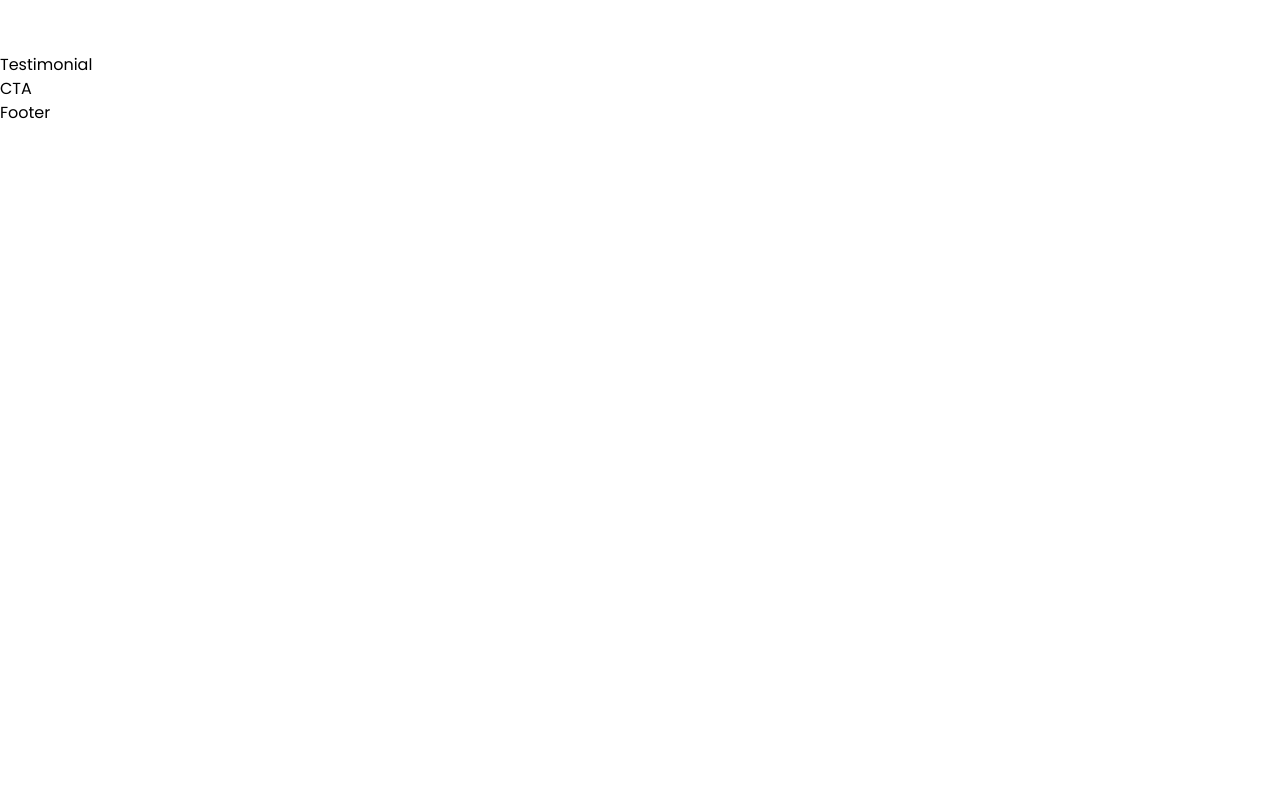
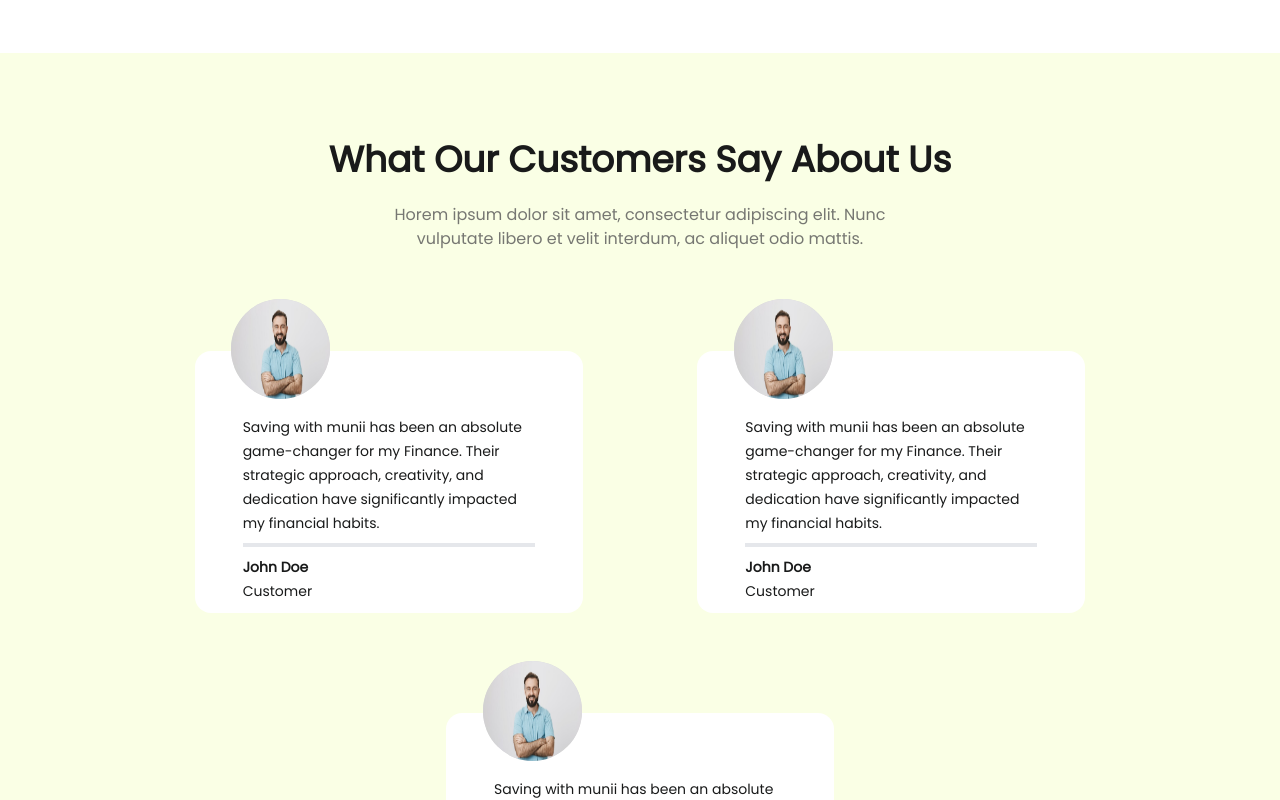
Before and after one commit to Wealthyli/munii-web, a Next.js app: page / in a window 1280 px wide. Shown: the part 3420-4220 px from the top of the page. Before the commit the page ends 3545 px from the top, so only its background shows below. Built offline with nearby package versions, Linux system fonts and the light colour scheme.

Commit message:
added testimonial

```diff
--- a/app/page.tsx
+++ b/app/page.tsx
@@ -8,7 +8,6 @@ export default function Home() {
       <main className="">
         <Hero />
         <MainBody />
-        <CTA />
       </main>
       <Footer />
     </>
--- a/components/CTA.tsx
+++ b/components/CTA.tsx
@@ -3,7 +3,9 @@ import React from 'react'
 function CTA() {
 
   return (
-    <div>CTA</div>
+    <div>
+      CTA
+    </div>
   )
 }
 
--- a/components/Testimonial.tsx
+++ b/components/Testimonial.tsx
@@ -1,9 +1,67 @@
-import React from 'react'
+import React from "react";
+import { TestimonialCardProp } from "@/types";
+import Image from "next/image";
+import { doe } from "@/public/images";
+import CTA from './CTA'
 
 function Testimonial() {
+  const Card = ({ image, text, name }: TestimonialCardProp) => {
+    return (
+      <div className="">
+        <div className="relative left-[36.81px] top-[3rem] flex items-end justify-center overflow-hidden w-[99px] h-[100px] rounded-[50%] bg-[#D9D9D9]">
+          <Image
+            alt="customer image"
+            src={image}
+            className=" w-[99px] h-[100px]"
+          />
+        </div>
+
+        <div className="bg-white rounded-2xl py-16 px-12 w-[388px] h-[262px] flex flex-col gap-2">
+          <h2 className="text-[14px] leading-[24px] text-text max-w-[349px]">
+            {text}
+          </h2>
+          <div className="border-2 w-[100%] h-[2px]" />
+          <div className="flex flex-col ">
+            <h2 className="font-semibold text-[14px] leading-6 text-text">
+              {name}
+            </h2>
+            <h2 className=" text-[14px] leading-6 text-text">Customer</h2>
+          </div>
+        </div>
+      </div>
+    );
+  };
   return (
-    <div>Testimonial</div>
-  )
+    <div className="px-4 md:px-[5rem] bg-[#CAFF011A] h-full w-ful pt-20 pb-48">
+      <div className="flex flex-col gap-4 items-center justify-center">
+        <h1 className="text-[36px] font-semibold leading-[54px] text-text max-w-[678px]">
+          What Our Customers Say About Us
+        </h1>
+        <p className="text-s-text leading-[24px] text-[16px] text-center max-w-[549px]">
+          Horem ipsum dolor sit amet, consectetur adipiscing elit. Nunc
+          vulputate libero et velit interdum, ac aliquet odio mattis.
+        </p>
+      </div>
+      <div className="flex flex-row flex-wrap justify-evenly">
+        <Card
+          image={doe}
+          name="John Doe"
+          text="Saving with munii has been an absolute game-changer for my Finance. Their strategic approach, creativity, and dedication have significantly impacted my financial habits."
+        />
+        <Card
+          image={doe}
+          name="John Doe"
+          text="Saving with munii has been an absolute game-changer for my Finance. Their strategic approach, creativity, and dedication have significantly impacted my financial habits."
+        />
+        <Card
+          image={doe}
+          name="John Doe"
+          text="Saving with munii has been an absolute game-changer for my Finance. Their strategic approach, creativity, and dedication have significantly impacted my financial habits."
+        />
+      </div>
+      <CTA />
+    </div>
+  );
 }
 
-export default Testimonial
+export default Testimonial;
--- a/public/images/index.ts
+++ b/public/images/index.ts
@@ -15,6 +15,7 @@ import cardIcon from './card-icon.png'
 import Analysis from './Analysis.png'
 import track from './Track-pic.png'
 import budg from './Analysis_.png'
+import doe from './doe.png'
 
 export {
   account,
@@ -33,5 +34,6 @@ export {
   cardIcon,
   Analysis,
   track,
-  budg
+  budg,
+  doe
 }
--- a/types/index.ts
+++ b/types/index.ts
@@ -4,3 +4,9 @@ export interface CardProp {
   title: string
   text: string
 }
+
+export interface TestimonialCardProp {
+  image: any
+  text: string
+  name: string
+}
```
Also changed, not shown: public/images/doe.png (added).
